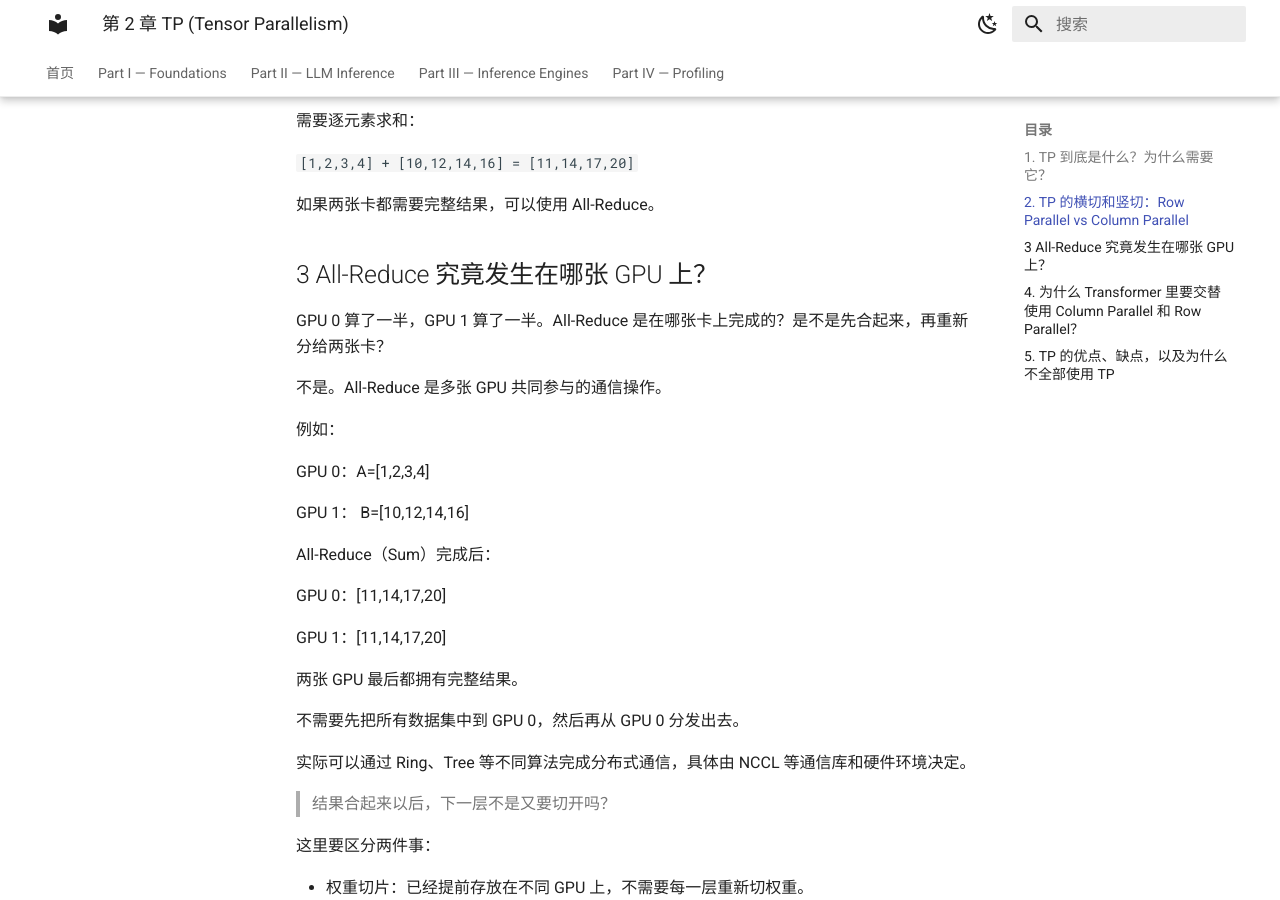
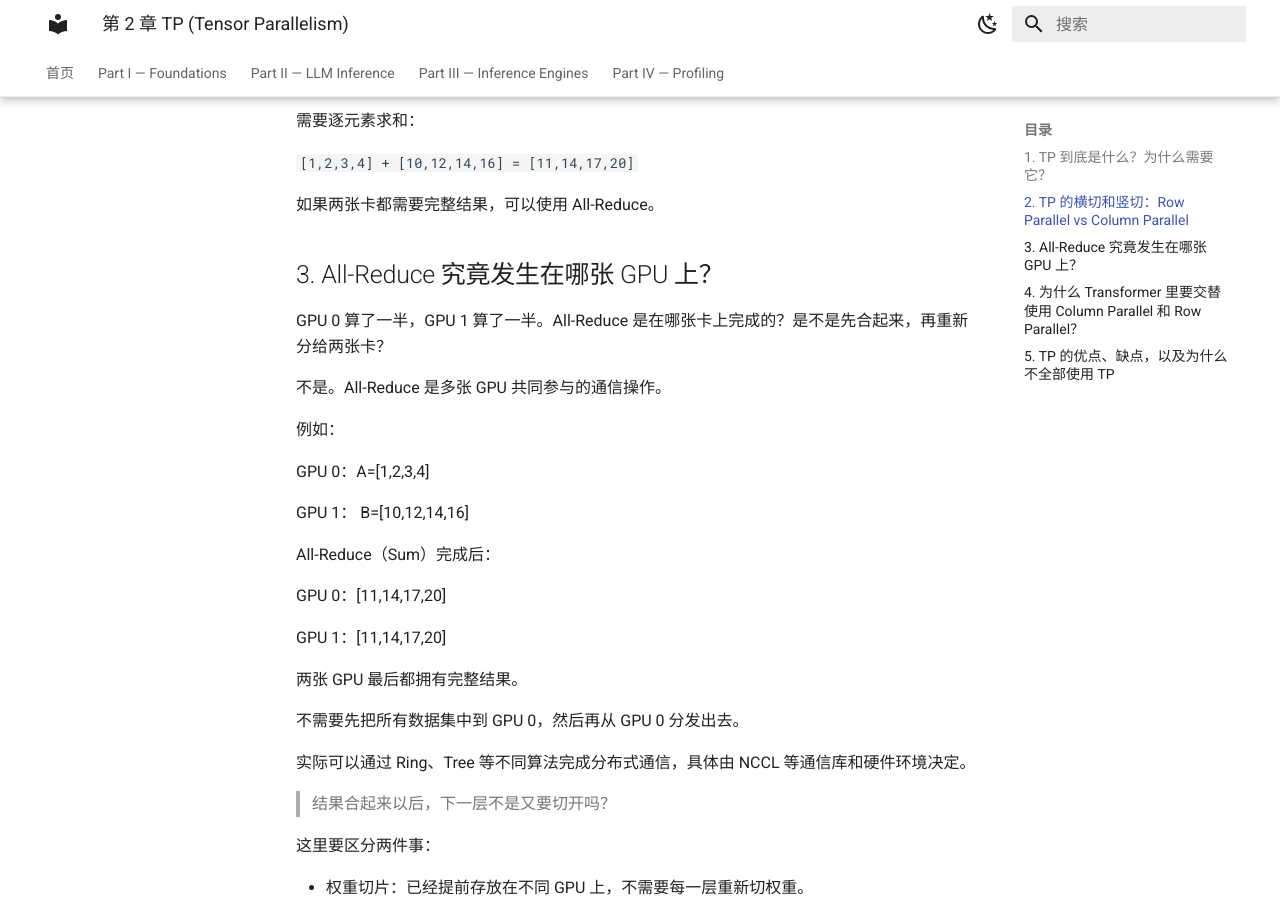
Before and after one commit to YifanLi3/YifanLi3.github.io, an MkDocs documentation site: the page built from docs/parallelism/Tensor-parallelism.md, in a window 1280 px wide and 900 px high, scrolled down 1972 px. Built offline with MkDocs 1.6.1 and Material for MkDocs 9.7.7, drawn with Linux system fonts in a browser that asks for light colours.

```diff
--- a/docs/parallelism/Tensor-parallelism.md
+++ b/docs/parallelism/Tensor-parallelism.md
@@ -98,7 +98,7 @@ $$
 
 如果两张卡都需要完整结果，可以使用 All-Reduce。
 
-## 3 All-Reduce 究竟发生在哪张 GPU 上？
+## 3. All-Reduce 究竟发生在哪张 GPU 上？
 
 GPU 0 算了一半，GPU 1 算了一半。All-Reduce 是在哪张卡上完成的？是不是先合起来，再重新分给两张卡？
 
```
